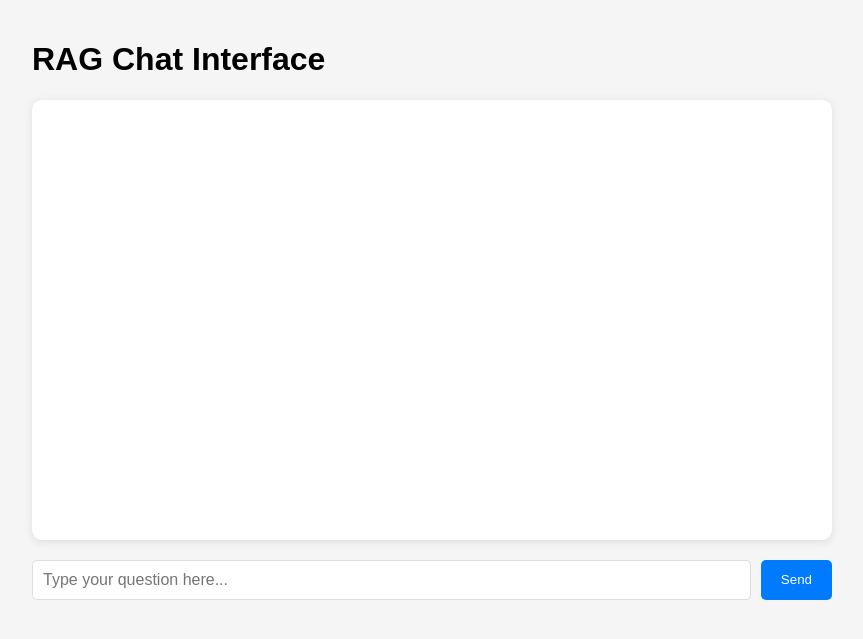
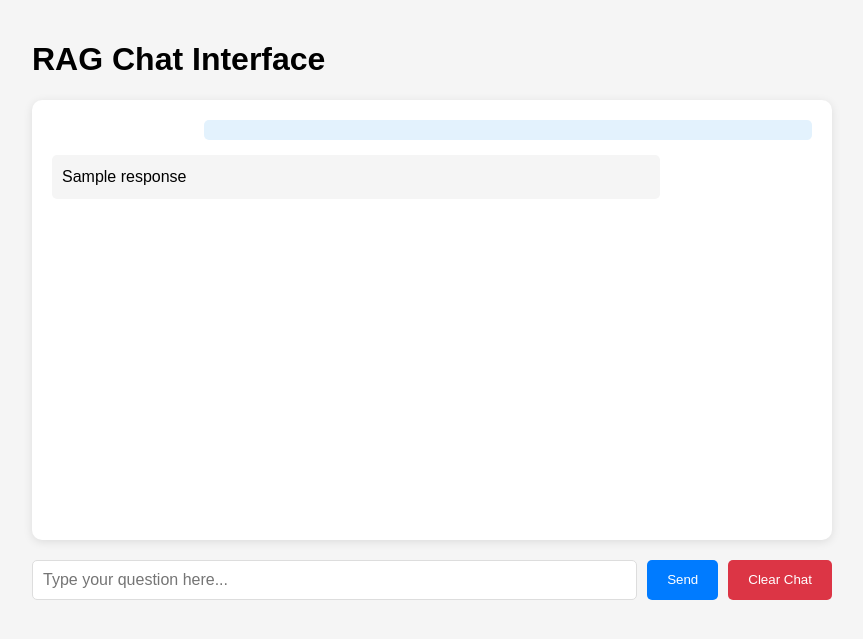
Before and after one commit to uncultivate/rag2, a Flask app: template templates/index.html in a window 1280 px wide. Shown: the top 639 px of the page, without its empty margins (208-1071 px from the left). Run offline with Flask 3, Linux system fonts and the light colour scheme; the template is opened without the code that fills it: most values are stand-ins (such as "Sample title", 1, 10 or a date in 2020).

Commit message:
added chat history

```diff
--- a/app.py
+++ b/app.py
@@ -1,15 +1,19 @@
-from flask import Flask, render_template, request, jsonify
+from flask import Flask, render_template, request, jsonify, session
 from azure.identity import DefaultAzureCredential
 from azure.search.documents import SearchClient
 from azure.search.documents.models import VectorizableTextQuery
 from groq import Groq
 import os
 from dotenv import load_dotenv
+from markupsafe import escape
+
 
 # Load environment variables
 load_dotenv()
 
 app = Flask(__name__)
+app.secret_key = os.urandom(24)  # Required for session management
+
 
 # Initialize your clients and configurations
 AZURE_SEARCH_SERVICE = "https://rag930.search.windows.net"
@@ -25,70 +29,112 @@
     credential=credential
 )
 
+# Modify the prompt to include chat history
 GROUNDED_PROMPT = """
 You are an AI assistant that helps users learn from the information found in the source material.
-Answer the query using only the sources provided below.
-Use bullets if the answer has multiple points.
-If the answer is longer than 3 sentences, provide a summary.
-Answer ONLY with the facts listed in the list of sources below. Cite your source when you answer the question
-If there isn't enough information below, say you don't know.
-Do not generate answers that don't use the sources below.
-Query: {query}
-Sources:\n{sources}
+Answer the query using only the sources provided below and considering the chat history provided.
+
+Previous conversation:
+{chat_history}
+
+Current query: {query}
+
+Sources:
+{sources}
+
+Answer ONLY with the facts listed in the list of sources above. Cite your source when you answer the question.
+If there isn't enough information in the sources, say you don't know.
+Do not generate answers that don't use the sources above.
 """
 
 @app.route('/')
 def home():
-    return render_template('index.html')
+    if 'chat_history' not in session:
+        session['chat_history'] = []
+    # Escape any HTML in the chat history
+    safe_history = [{
+        'query': escape(msg['query']),
+        'response': escape(msg['response'])
+    } for msg in session['chat_history']]
+    return render_template('index.html', chat_history=safe_history)
 
 @app.route('/query', methods=['POST'])
 def query():
-    user_query = request.json.get('query')
+    try:
+        user_query = request.json.get('query')
 
-    # Set up vector query
-    vector_query = VectorizableTextQuery(
-        text=user_query,
-        k_nearest_neighbors=50,
-        fields="text_vector"
-    )
+        # Get chat history from session
+        chat_history = session.get('chat_history', [])
 
-    # Search results
-    search_results = search_client.search(
-        query_type="semantic",
-        semantic_configuration_name="my-semantic-config",
-        scoring_profile="my-scoring-profile",
-        scoring_parameters=["tags-bimberi, incident"],
-        search_text=user_query,
-        vector_queries=[vector_query],
-        select="title, chunk, locations",
-        top=5,
-    )
+        # Format chat history for the prompt
+        formatted_history = "\n".join([
+            f"User: {msg['query']}\nAssistant: {msg['response']}"
+            for msg in chat_history
+        ])
 
-    # Format sources
-    sources_formatted = "=================\n".join([
-        f'TITLE: {document["title"]}, CONTENT: {document["chunk"]}, LOCATIONS: {document["locations"]}'
-        for document in search_results
-    ])
+        # Set up vector query
+        vector_query = VectorizableTextQuery(
+            text=user_query,
+            k_nearest_neighbors=50,
+            fields="text_vector"
+        )
 
-    # Get response from Groq
-    response = groq_client.chat.completions.create(
-        messages=[
-            {
-                "role": "user",
-                "content": GROUNDED_PROMPT.format(
-                    query=user_query,
-                    sources=sources_formatted
-                )
-            }
-        ],
-        model="llama3-8b-8192",
-        temperature=0.7
-    )
+        # Search results
+        search_results = search_client.search(
+            query_type="semantic",
+            semantic_configuration_name="my-semantic-config",
+            scoring_profile="my-scoring-profile",
+            scoring_parameters=["tags-bimberi, incident"],
+            search_text=user_query,
+            vector_queries=[vector_query],
+            select="title, chunk, locations",
+            top=5,
+        )
 
-    return jsonify({
-        'query': user_query,
-        'response': response.choices[0].message.content
-    })
+        # Format sources
+        sources_formatted = "=================\n".join([
+            f'TITLE: {document["title"]}, CONTENT: {document["chunk"]}, LOCATIONS: {document["locations"]}'
+            for document in search_results
+        ])
+
+        # Get response from Groq
+        response = groq_client.chat.completions.create(
+            messages=[
+                {
+                    "role": "user",
+                    "content": GROUNDED_PROMPT.format(
+                        query=user_query,
+                        chat_history=formatted_history,
+                        sources=sources_formatted
+                    )
+                }
+            ],
+            model="llama3-8b-8192",
+            temperature=0.7
+        )
+
+        assistant_response = response.choices[0].message.content
+
+        # Update chat history
+        chat_history.append({
+            'query': user_query,
+            'response': assistant_response
+        })
+        session['chat_history'] = chat_history
+
+        return jsonify({
+            'query': user_query,
+            'response': assistant_response
+        })
+
+    except Exception as e:
+        return jsonify({'error': str(e)}), 500
+
+# Add a route to clear chat history
+@app.route('/clear', methods=['POST'])
+def clear_history():
+    session['chat_history'] = []
+    return jsonify({'status': 'success'})
 
 if __name__ == '__main__':
     app.run(debug=True)
--- a/templates/index.html
+++ b/templates/index.html
@@ -26,6 +26,23 @@
             margin-bottom: 15px;
             padding: 10px;
             border-radius: 5px;
+            /* Add these properties for proper text formatting */
+            white-space: pre-wrap;
+            word-wrap: break-word;
+        }
+
+        .message-content {
+            /* Add styles for the content div */
+            line-height: 1.5;
+        }
+
+        .message-content ul {
+            margin: 0;
+            padding-left: 20px;
+        }
+
+        .message-content li {
+            margin-bottom: 5px;
         }
 
         .user-message {
@@ -41,6 +58,7 @@
         #input-container {
             display: flex;
             gap: 10px;
+            margin-top: 20px;
         }
 
         #query-input {
@@ -64,6 +82,19 @@
             background-color: #0056b3;
         }
 
+        #clear-button {
+            padding: 10px 20px;
+            background-color: #dc3545;
+            color: white;
+            border: none;
+            border-radius: 5px;
+            cursor: pointer;
+        }
+
+        #clear-button:hover {
+            background-color: #c82333;
+        }
+
         .loading {
             opacity: 0.5;
             pointer-events: none;
@@ -76,31 +107,65 @@
     <div id="input-container">
         <input type="text" id="query-input" placeholder="Type your question here...">
         <button id="submit-button">Send</button>
+        <button id="clear-button">Clear Chat</button>
     </div>
 
     <script>
         const chatContainer = document.getElementById('chat-container');
         const queryInput = document.getElementById('query-input');
         const submitButton = document.getElementById('submit-button');
+        const clearButton = document.getElementById('clear-button');
+
+        function convertMarkdownToBullets(text) {
+            // Convert markdown-style bullets to HTML
+            return text.replace(/^[\s-]*•?\s*(.+)$/gm, '<li>$1</li>')
+                      .replace(/\n\n/g, '<br><br>');
+        }
 
         function addMessage(content, isUser) {
             const messageDiv = document.createElement('div');
             messageDiv.className = `message ${isUser ? 'user-message' : 'assistant-message'}`;
-            messageDiv.textContent = content;
+
+            // Create a content div for formatted text
+            const contentDiv = document.createElement('div');
+            contentDiv.className = 'message-content';
+
+            if (isUser) {
+                // For user messages, just use text
+                contentDiv.textContent = content;
+            } else {
+                // For assistant messages, process formatting
+                let formattedContent = content;
+
+                // Check if content contains bullet points
+                if (content.includes('•') || content.includes('-')) {
+                    formattedContent = '<ul>' + convertMarkdownToBullets(content) + '</ul>';
+                }
+
+                contentDiv.innerHTML = formattedContent;
+            }
+
+            messageDiv.appendChild(contentDiv);
             chatContainer.appendChild(messageDiv);
             chatContainer.scrollTop = chatContainer.scrollHeight;
         }
+
+        // Load chat history if it exists
+        {% if chat_history %}
+            {% for message in chat_history %}
+                addMessage("{{ message.query | safe }}", true);
+                addMessage("{{ message.response | safe }}", false);
+            {% endfor %}
+        {% endif %}
 
         async function sendQuery() {
             const query = queryInput.value.trim();
             if (!query) return;
 
-            // Disable input and show loading state
             queryInput.disabled = true;
             submitButton.disabled = true;
             submitButton.textContent = 'Loading...';
 
-            // Add user message to chat
             addMessage(query, true);
 
             try {
@@ -119,14 +184,23 @@
                 console.error('Error:', error);
             }
 
-            // Reset input and loading state
             queryInput.value = '';
             queryInput.disabled = false;
             submitButton.disabled = false;
             submitButton.textContent = 'Send';
         }
 
+        async function clearChat() {
+            try {
+                await fetch('/clear', { method: 'POST' });
+                chatContainer.innerHTML = '';
+            } catch (error) {
+                console.error('Error clearing chat:', error);
+            }
+        }
+
         submitButton.addEventListener('click', sendQuery);
+        clearButton.addEventListener('click', clearChat);
         queryInput.addEventListener('keypress', (e) => {
             if (e.key === 'Enter') {
                 sendQuery();
```
